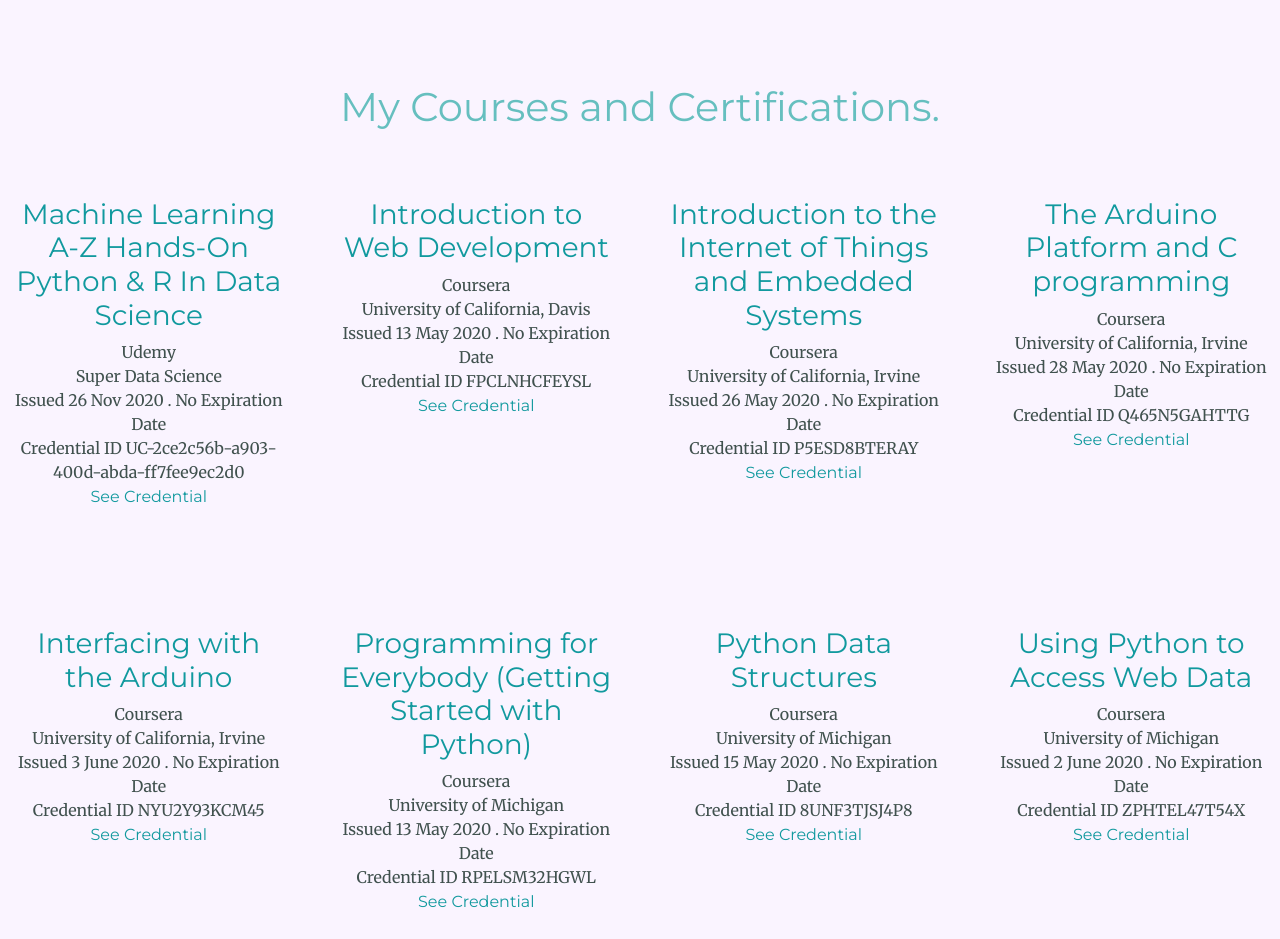
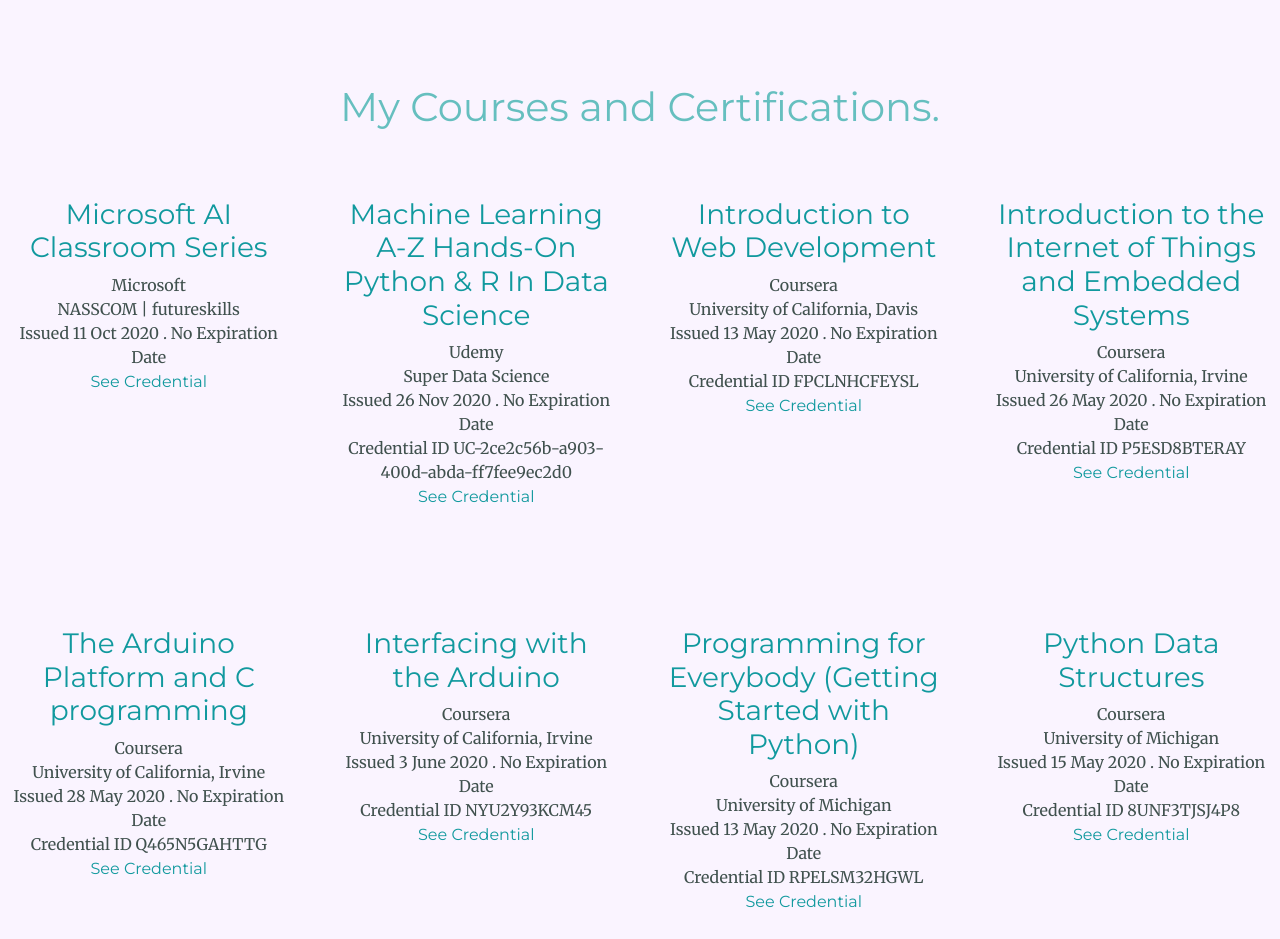
Before and after one commit to rkvyas98/rakshitvyas, a plain HTML site: page index.html in a window 1280 px wide. Shown: the part 3680-4619 px from the top of the page. Drawn offline with nearby package versions, Linux system fonts and the light colour scheme.

Commit message:
some changes

```diff
--- a/index.html
+++ b/index.html
@@ -72,6 +72,16 @@
   <div class="course_and_certificate">
     <h2>My Courses and Certifications.</h2>
     <div class="row">
+
+      <div class="col-lg-3 col-md-4 col-sm-6">
+        <div class="cc">
+          <h3>Microsoft AI Classroom Series</h3>
+          Microsoft <br>
+          NASSCOM | futureskills <br>
+          Issued 11 Oct 2020 . No Expiration Date <br>
+          <a target="_blank" href="./certificates/Microsoft Certificate Rakshit Vyas.pdf">See Credential</a>
+        </div>
+      </div>
 
       <div class="col-lg-3 col-md-4 col-sm-6">
         <div class="cc">
@@ -244,7 +254,7 @@
           TCSiON <br>
           Issued 09 Oct 2020 . No Expiration Date <br>
           Credential ID 119854-6581140-1016 <br>
-          <a target="_blank" href="./cetificates/TCS iON Career Edge - Young Professional.pdf">See Credential</a>
+          <a target="_blank" href="./certificates/TCS iON Career Edge - Young Professional.pdf">See Credential</a>
         </div>
       </div>
 
@@ -254,7 +264,7 @@
           TCSiON <br>
           Issued 21 Apr 2020 . No Expiration Date <br>
           Credential ID 119854-6581140-1016 <br>
-          <a target="_blank" href="./cetificates/TCS Career Edge- Knockdown the Lockdown.pdf">See Credential</a>
+          <a target="_blank" href="./certificates/TCS Career Edge- Knockdown the Lockdown.pdf">See Credential</a>
         </div>
       </div>
 
@@ -264,7 +274,7 @@
           Simplilearn <br>
           Issued Apr 2020 . No Expiration Date <br>
           Credential ID 1733761 <br>
-          <a target="_blank" href="./cetificates/Introduction to AI.pdf">See Credential</a>
+          <a target="_blank" href="./certificates/Introduction to AI.pdf">See Credential</a>
         </div>
       </div>
 
@@ -274,7 +284,7 @@
           Simplilearn <br>
           Issued Apr 2020 . No Expiration Date <br>
           Credential ID 1751603 <br>
-          <a target="_blank" href="./cetificates/Introduction to IOT.pdf">See Credential</a>
+          <a target="_blank" href="./certificates/Introduction to IOT.pdf">See Credential</a>
         </div>
       </div>
 
@@ -303,7 +313,7 @@
           <h3>COVID-19 Awareness Programme </h3>
           NIET Noida <br>
           Issued 23 Apr 2020 . No Expiration Date <br>
-          <a target="_blank" href="./cetificates/COVID-19 Awareness Programm.pdf">See Credential</a>
+          <a target="_blank" href="./certificates/COVID-19 Awareness Programm.pdf">See Credential</a>
         </div>
       </div>
     </div>
```
Also changed, not shown: 12 other files.
